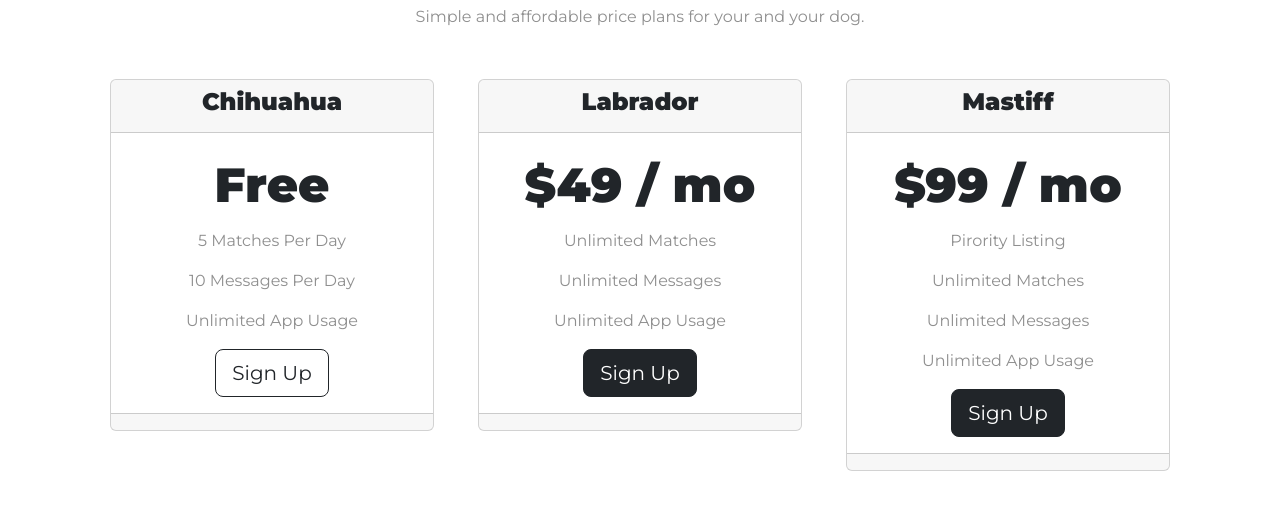
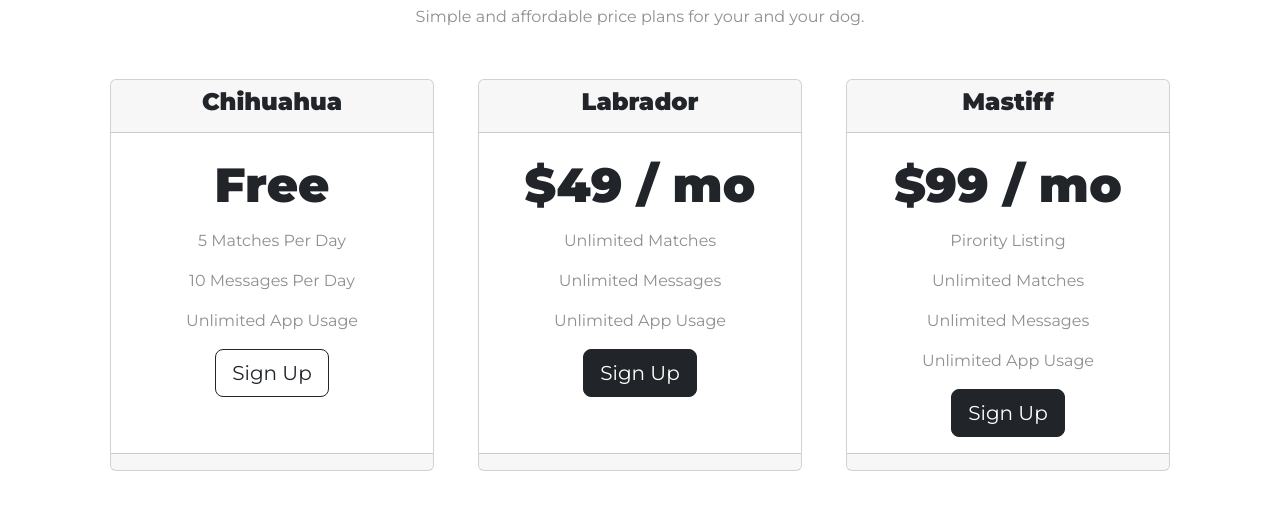
Before and after one commit to R4P0N1KT/TinDog, a plain HTML site: page index.html in a window 1280 px wide. Shown: the part 1979-2500 px from the top of the page. Drawn offline with nearby package versions, Linux system fonts and the light colour scheme.

Commit message:
feat: second and last commit.

```diff
--- a/index.html
+++ b/index.html
@@ -153,7 +153,7 @@
 
     <div class="row">
       <div class="pricing-column col-lg-4 col-md-6">
-        <div class="card">
+        <div class="card h-100">
           <div class="card-header">
             <h3>Chihuahua</h3>
           </div>
@@ -169,7 +169,7 @@
         </div>
       </div>
       <div class="pricing-column col-lg-4 col-md-6">
-        <div class="card">
+        <div class="card h-100">
           <div class="card-header">
             <h3>Labrador</h3>
           </div>
@@ -185,7 +185,7 @@
         </div>
       </div>
       <div class="pricing-column col-lg-4 col-md-6">
-        <div class="card">
+        <div class="card h-100">
           <div class="card-header">
             <h3>Mastiff</h3>
           </div>
```
